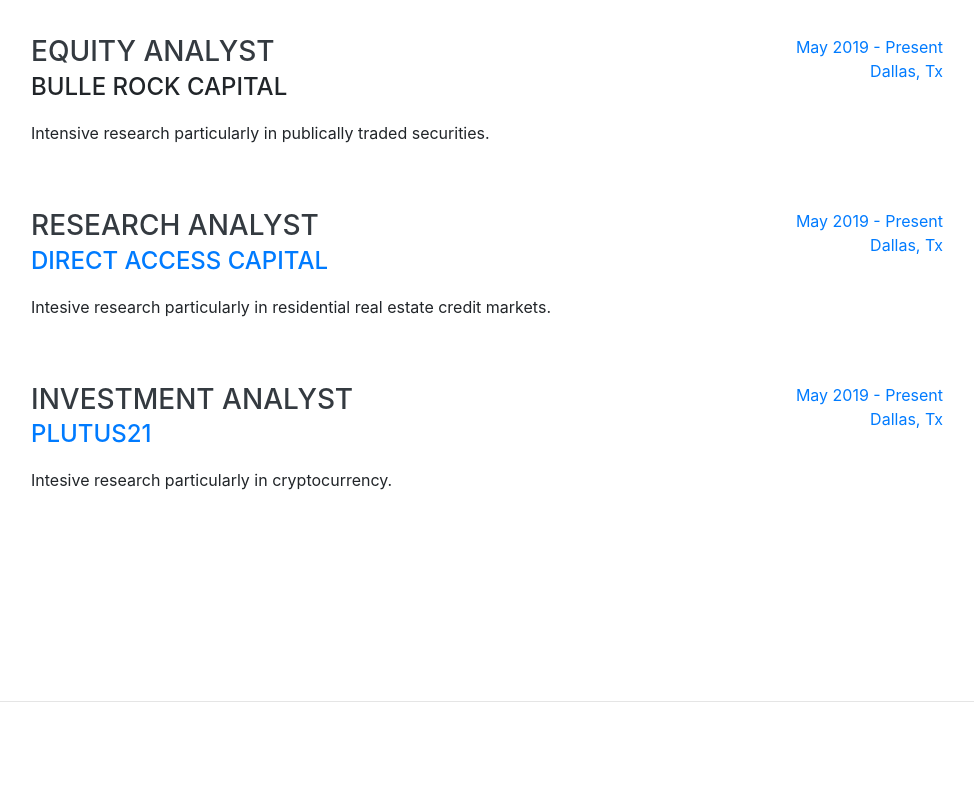
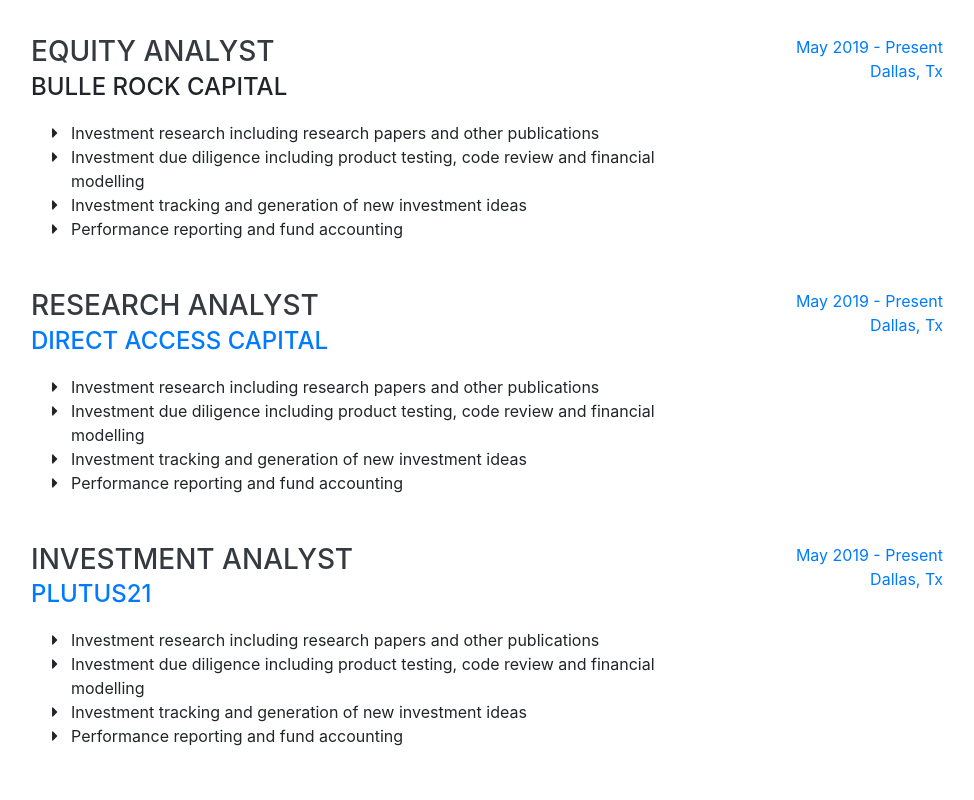
Before and after one commit to Lukeshirley3/Lukeshirley3.github.io, a website with bundled scripts: page index.html in a window 1280 px wide. Shown: the part 900-1700 px from the top of the page, without its empty margins (289-1263 px from the left). Built offline with nearby package versions, Linux system fonts and the light colour scheme; a web font is replaced by a local one.

Commit message:
Update index.html

```diff
--- a/index.html
+++ b/index.html
@@ -98,7 +98,20 @@
           <div class="resume-content">
             <h3 class="mb-0">Equity Analyst</h3>
             <div class="subheading mb-3">Bulle Rock Capital</div>
-            <p>Intensive research particularly in publically traded securities.</p>
+            <ul class="fa-ul mb-0">
+              <li>
+                <i class="fa-li fa fa-caret-right"></i>
+                Investment research including research papers and other publications</li>
+              <li>
+                <i class="fa-li fa fa-caret-right"></i>
+                Investment due diligence including product testing, code review and financial modelling</li>
+              <li>
+                <i class="fa-li fa fa-caret-right"></i>
+                Investment tracking and generation of new investment ideas</li>
+              <li>
+                <i class="fa-li fa fa-caret-right"></i>
+                Performance reporting and fund accounting</li>
+            </ul>
           </div>
           <div class="resume-date text-md-right">
             <span class="text-primary">May 2019 - Present</span>
@@ -112,7 +125,20 @@
           <div class="resume-content">
             <h3 class="mb-0">Research Analyst</h3>
             <div class="subheading mb-3"><a href="https://www.dacapital.biz/">Direct Access Capital</a></div>
-            <p>Intesive research particularly in residential real estate credit markets.</p>
+            <ul class="fa-ul mb-0">
+              <li>
+                <i class="fa-li fa fa-caret-right"></i>
+                Investment research including research papers and other publications</li>
+              <li>
+                <i class="fa-li fa fa-caret-right"></i>
+                Investment due diligence including product testing, code review and financial modelling</li>
+              <li>
+                <i class="fa-li fa fa-caret-right"></i>
+                Investment tracking and generation of new investment ideas</li>
+              <li>
+                <i class="fa-li fa fa-caret-right"></i>
+                Performance reporting and fund accounting</li>
+            </ul>
           </div>
           <div class="resume-date text-md-right">
             <span class="text-primary">May 2019 - Present</span>
@@ -126,7 +152,20 @@
           <div class="resume-content">
             <h3 class="mb-0">Investment Analyst</h3>
             <div class="subheading mb-3"><a href="https://www.plutus21.com/">Plutus21</a></div>
-            <p>Intesive research particularly in cryptocurrency.</p>
+            <ul class="fa-ul mb-0">
+              <li>
+                <i class="fa-li fa fa-caret-right"></i>
+                Investment research including research papers and other publications</li>
+              <li>
+                <i class="fa-li fa fa-caret-right"></i>
+                Investment due diligence including product testing, code review and financial modelling</li>
+              <li>
+                <i class="fa-li fa fa-caret-right"></i>
+                Investment tracking and generation of new investment ideas</li>
+              <li>
+                <i class="fa-li fa fa-caret-right"></i>
+                Performance reporting and fund accounting</li>
+            </ul>
           </div>
           <div class="resume-date text-md-right">
             <span class="text-primary">May 2019 - Present</span>
@@ -215,7 +254,7 @@
         <div class="subheading mb-3">Workflow</div>
         <ul class="fa-ul mb-0">
           <li>
-            <i class="fa-li fa fa-check"></i>
+            <i class="fa-li fa fa-caret-right"></i>
             Mobile-First, Responsive Design</li>
           <li>
             <i class="fa-li fa fa-check"></i>
```
